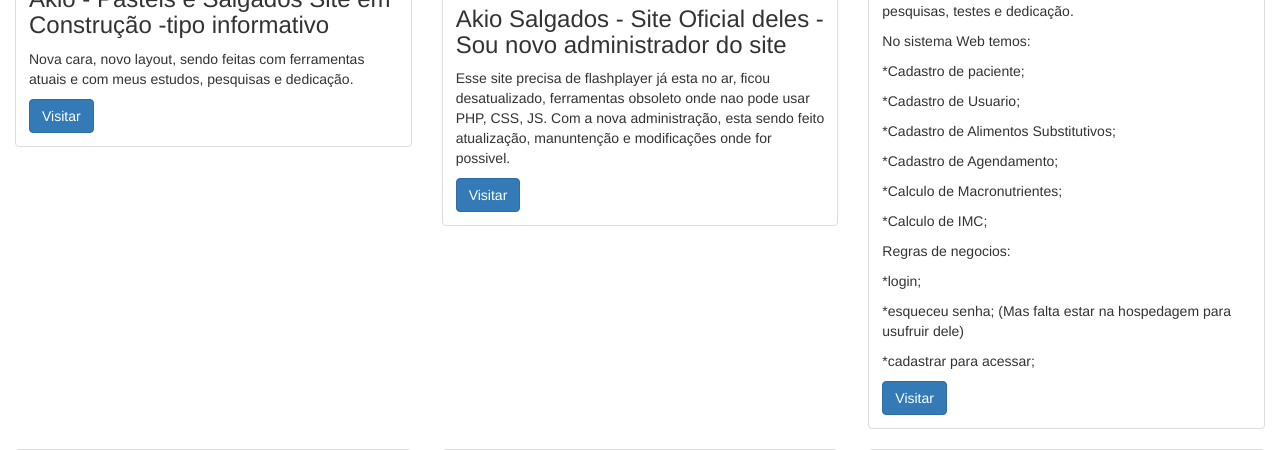
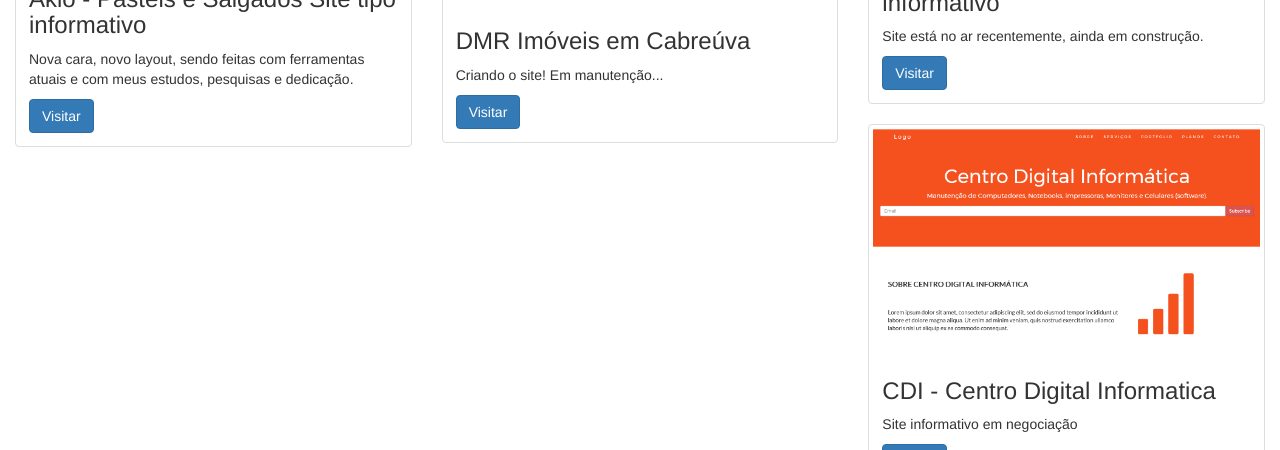
Before and after one commit to marcelhoyama/portfolioMarcel, a PHP site: page /index.php in a window 1280 px wide. Shown: the part 762-1212 px from the top of the page. Run offline with PHP 8.4, Linux system fonts and the light colour scheme; some libraries are stand-ins or nearby versions; some web fonts are replaced.

Commit message:
modificado index

```diff
--- a/index.php
+++ b/index.php
@@ -29,7 +29,7 @@
               <span class="icon-bar"></span>
               <span class="icon-bar"></span>
         </button>
-      <a class=" navbar-brand" href="http://www.marecrispc.blogspot.com.br/">BLOG</a>
+      <a class=" navbar-brand" href="http://www.tecnicoinformaticacabreuva.blogspot.com.br/">BLOG</a>
     </div>
 
     <!-- Collect the nav links, forms, and other content for toggling -->
@@ -97,33 +97,79 @@
 						<img alt="salgadosakio" src="assets/img/akionovo.png" />
 						<div class="caption">
 							<h3>
-							Akio - Pastéis e Salgados Site em Construção -tipo informativo
+							Akio - Pastéis e Salgados Site tipo informativo
 							</h3>
 							<p>
 							Nova cara, novo layout, sendo feitas com ferramentas atuais e com meus estudos, pesquisas e dedicação.
                                                         </p>
-								<a class="btn btn-primary" href="../akioSalgados/home">Visitar</a>
+								<a class="btn btn-primary" href="http://www.salgadosakio.com.br">Visitar</a>
 
 						</div>
 					</div>
 				</div>
 				<div class="col-md-4">
 					<div class="thumbnail">
-						<img alt="salgadosakio" src="assets/img/akiosalgadossite.png" />
+						<img alt="dmr-imoveis-em-cabreuva" src="assets/img/sem-imagem.gif" />
 						<div class="caption">
 							<h3>
-								Akio Salgados - Site Oficial deles - Sou novo administrador do site
+								DMR Imóveis em Cabreúva
 							</h3>
 							<p>
-                                                        Esse site precisa de flashplayer já esta no ar, ficou desatualizado, ferramentas obsoleto onde nao pode usar PHP, CSS, JS.
-							Com a nova administração, esta sendo feito atualização, manuntenção e modificações onde for possivel.
+                                                       Criando o site! Em manutenção...
                                                         </p>
-								<a class="btn btn-primary" href="http://www.salgadosakio.com.br" >Visitar</a>
+								<a class="btn btn-primary" href="../ronyImoveis/index.php" >Visitar</a>
 
 						</div>
 					</div>
 				</div>
-				<div class="col-md-4">
+
+
+                            <div class="col-md-4">
+					<div class="thumbnail">
+						<img alt="sidcellinformatica" src="assets/img/sidcell.png" />
+						<div class="caption">
+							<h3>
+								SIDCELL Informática - Site informativo
+							</h3>
+							<p>
+                                                       Site está no ar recentemente, ainda em construção.  </p>
+								<a class="btn btn-primary" href="http://www.sidcellinformatica.com.br" >Visitar</a>
+
+						</div>
+					</div>
+				</div>
+
+                             <div class="col-md-4">
+					<div class="thumbnail">
+						<img alt="cdi" src="assets/img/cdi.png" />
+						<div class="caption">
+							<h3>
+								CDI - Centro Digital Informatica
+							</h3>
+							<p>
+                                                            Site informativo em negociação </p>
+                                                       	<a class="btn btn-primary" href="../centrodigital/index.php" >Visitar</a>
+
+						</div>
+					</div>
+				</div>
+
+                             <div class="col-md-4">
+					<div class="thumbnail">
+						<img alt="artesanatos" src="assets/img/sem-imagem.gif" />
+						<div class="caption">
+							<h3>
+								Nome não divulgar - site de Artesanatos
+							</h3>
+							<p>
+                                                            Site em negociação
+                                                       	<a class="btn btn-primary" href="#" >Visitar</a>
+							</p>
+						</div>
+					</div>
+				</div>
+
+                            <div class="col-md-4">
 					<div class="thumbnail">
 						<img alt="tcc" src="assets/img/sisnutri.jpg" />
 						<div class="caption">
@@ -148,50 +194,6 @@
 						</div>
 					</div>
 				</div>
-
-                            <div class="col-md-4">
-					<div class="thumbnail">
-						<img alt="sidcellinformatica" src="assets/img/sidcell.png" />
-						<div class="caption">
-							<h3>
-								SIDCELL Informática - Em construção
-							</h3>
-							<p>
-                                                       Site está no ar recentemente, ainda em construção. Site informativo próprio junto com meu amigo Sidnei Gonçalves, onde divulgo meus serviços de freelancer e faço em horas vagas.  </p>
-								<a class="btn btn-primary" href="http://www.sidcellinformatica.com.br" >Visitar</a>
-
-						</div>
-					</div>
-				</div>
-
-                             <div class="col-md-4">
-					<div class="thumbnail">
-						<img alt="cdi" src="assets/img/cdi.png" />
-						<div class="caption">
-							<h3>
-								CDI - Centro Digital Informatica
-							</h3>
-							<p>
-                                                            Site informativo em construção </p>
-                                                       	<a class="btn btn-primary" href="../centrodigital/index.php" >Visitar</a>
-
-						</div>
-					</div>
-				</div>
-
-                             <div class="col-md-4">
-					<div class="thumbnail">
-						<img alt="blogmarecrispc" src="assets/img/" />
-						<div class="caption">
-							<h3>
-
-							</h3>
-							<p>
-                                                       	<a class="btn btn-primary" href="#" >Visitar</a>
-							</p>
-						</div>
-					</div>
-				</div>
 			</div>
 		</div>
 	</div>
```
Also changed, not shown: nbproject/private/private.xml (added, +9 -0 lines), 1 other file.
